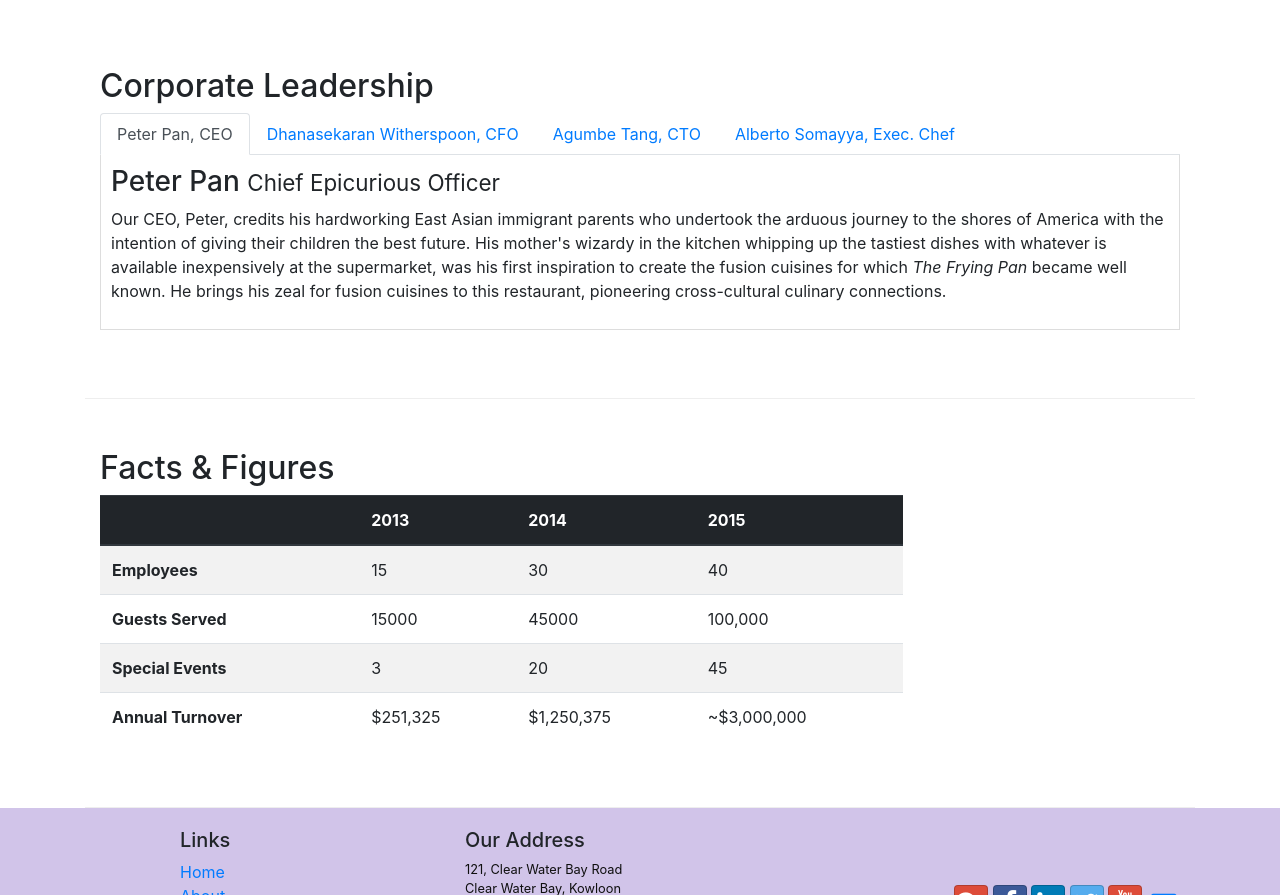
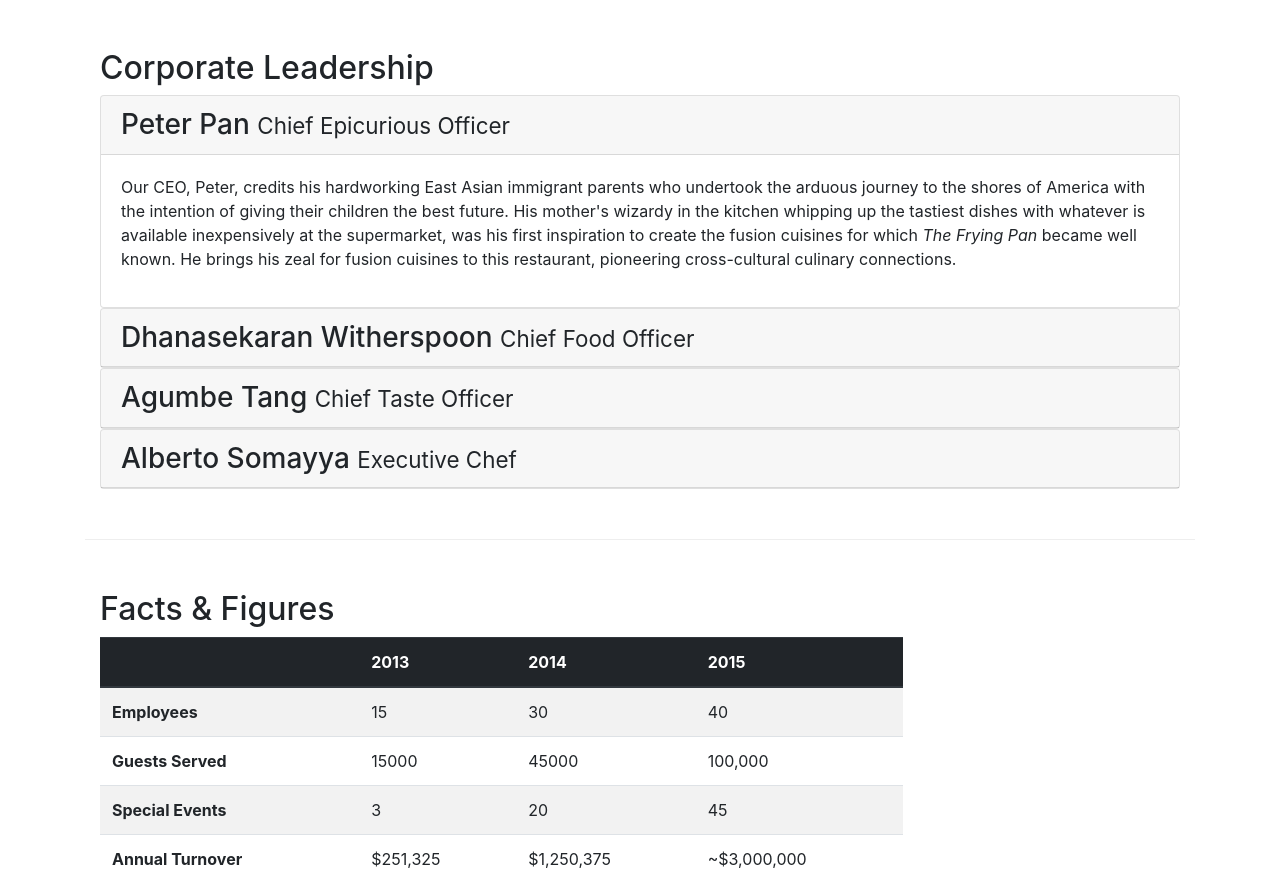
Before and after one commit to SatyamP07/React-FullStack-Bootstrap, a website: page aboutus.html in a window 1280 px wide. Shown: the part 978-1873 px from the top of the page. Drawn offline with nearby package versions, Linux system fonts and the light colour scheme.

Commit message:
Collapse and Accordian

```diff
--- a/aboutus.html
+++ b/aboutus.html
@@ -101,36 +101,61 @@
         <div class="row row-content align-items-center">
             <div class="col-12">
                 <h2>Corporate Leadership</h2>
-                <ul class="nav nav-tabs">
-                    <li class="nav-item">
-                        <a href="#peter" class="nav-link active" role="tab" data-toggle="tab">Peter Pan, CEO</a>
-                    </li>
-                    <li class="nav-item">
-                        <a href="#danny" class="nav-link" role="tab" data-toggle="tab">Dhanasekaran Witherspoon, CFO</a>
-                    </li>
-                    <li class="nav-item">
-                        <a href="#agumbe" class="nav-link" role="tab" data-toggle="tab">Agumbe Tang, CTO</a>
-                    </li>
-                    <li class="nav-item">
-                        <a href="#alberto" class="nav-link" role="tab" data-toggle="tab">Alberto Somayya, Exec. Chef</a>
-                    </li>
-                </ul>
-                <div class="tab-content">
-                    <div class="tab-pane fade show active" role="tabpanel" id="peter">
-                        <h3>Peter Pan <small>Chief Epicurious Officer</small></h3>
-                        <p class="d-none d-sm-block">Our CEO, Peter, credits his hardworking East Asian immigrant parents who undertook the arduous journey to the shores of America with the intention of giving their children the best future. His mother's wizardy in the kitchen whipping up the tastiest dishes with whatever is available inexpensively at the supermarket, was his first inspiration to create the fusion cuisines for which <em>The Frying Pan</em> became well known. He brings his zeal for fusion cuisines to this restaurant, pioneering cross-cultural culinary connections.</p>
+                <div id="accordian">
+                    <div class="card">
+                        <div class="card-header" role="tab" id="peterhead">
+                            <h3 class="mb-0">
+                               <a data-toggle="collapse" data-target="#peter">
+                                Peter Pan <small>Chief Epicurious Officer</small></a>
+                            </h3>
+                        </div>
+                        <div class="collapse show" id="peter" data-parent="#accordian">
+                            <div class="card-body">
+                                <p class="d-none d-sm-block">Our CEO, Peter, credits his hardworking East Asian immigrant parents who undertook the arduous journey to the shores of America with the intention of giving their children the best future. His mother's wizardy in the kitchen whipping up the tastiest dishes with whatever is available inexpensively at the supermarket, was his first inspiration to create the fusion cuisines for which <em>The Frying Pan</em> became well known. He brings his zeal for fusion cuisines to this restaurant, pioneering cross-cultural culinary connections.</p>
+                            </div>
+                        </div>
                     </div>
-                    <div class="tab-pane fade" role="tabpanel" id="danny">
-                        <h3>Dhanasekaran Witherspoon <small>Chief Food Officer</small></h3>
-                        <p class="d-none d-sm-block">Our CFO, Danny, as he is affectionately referred to by his colleagues, comes from a long established family tradition in farming and produce. His experiences growing up on a farm in the Australian outback gave him great appreciation for varieties of food sources. As he puts it in his own words, <em>Everything that runs, wins, and everything that stays, pays!</em></p>
+
+                    <div class="card">
+                        <div class="card-header" role="tab" id="dannyhead">
+                            <h3 class="mb-0">
+                               <a data-toggle="collapse" data-target="#danny">
+                                Dhanasekaran Witherspoon <small>Chief Food Officer</small></a>
+                            </h3>
+                        </div>
+                        <div class="collapse" id="danny" data-parent="#accordian">
+                            <div class="card-body">
+                                <p class="d-none d-sm-block">Our CFO, Danny, as he is affectionately referred to by his colleagues, comes from a long established family tradition in farming and produce. His experiences growing up on a farm in the Australian outback gave him great appreciation for varieties of food sources. As he puts it in his own words, <em>Everything that runs, wins, and everything that stays, pays!</em></p>
+                            </div>
+                        </div>
                     </div>
-                    <div class="tab-pane fade" role="tabpanel" id="agumbe">
-                        <h3>Agumbe Tang <small>Chief Taste Officer</small></h3>
-                        <p class="d-none d-sm-block">Blessed with the most discerning gustatory sense, Agumbe, our CTO, personally ensures that every dish that we serve meets his exacting tastes. Our chefs dread the tongue lashing that ensues if their dish does not meet his exacting standards. He lives by his motto, <em>You click only if you survive my lick.</em></p>
+
+                    <div class="card">
+                        <div class="card-header" role="tab" id="agumbehead">
+                            <h3 class="mb-0">
+                               <a data-toggle="collapse" data-target="#agumbe">
+                                Agumbe Tang <small>Chief Taste Officer</small></a>
+                            </h3>
+                        </div>
+                        <div class="collapse" id="agumbe" data-parent="#accordian">
+                            <div class="card-body">
+                                <p class="d-none d-sm-block">Blessed with the most discerning gustatory sense, Agumbe, our CTO, personally ensures that every dish that we serve meets his exacting tastes. Our chefs dread the tongue lashing that ensues if their dish does not meet his exacting standards. He lives by his motto, <em>You click only if you survive my lick.</em></p>
+                            </div>
+                        </div>
                     </div>
-                    <div class="tab-pane fade" role="tabpanel" id="alberto">
-                        <h3>Alberto Somayya <small>Executive Chef</small></h3>
-                        <p class="d-none d-sm-block">Award winning three-star Michelin chef with wide International experience having worked closely with whos-who in the culinary world, he specializes in creating mouthwatering Indo-Italian fusion experiences. He says, <em>Put together the cuisines from the two craziest cultures, and you get a winning hit! Amma Mia!</em></p>
+
+                    <div class="card">
+                        <div class="card-header" role="tab" id="albertohead">
+                            <h3 class="mb-0">
+                               <a data-toggle="collapse" data-target="#alberto">
+                                Alberto Somayya <small>Executive Chef</small></a>
+                            </h3>
+                        </div>
+                        <div class="collapse" id="alberto" data-parent="#accordian">
+                            <div class="card-body">
+                                <p class="d-none d-sm-block">Award winning three-star Michelin chef with wide International experience having worked closely with whos-who in the culinary world, he specializes in creating mouthwatering Indo-Italian fusion experiences. He says, <em>Put together the cuisines from the two craziest cultures, and you get a winning hit! Amma Mia!</em></p>
+                            </div>
+                        </div>
                     </div>
                 </div>
             </div>
```
